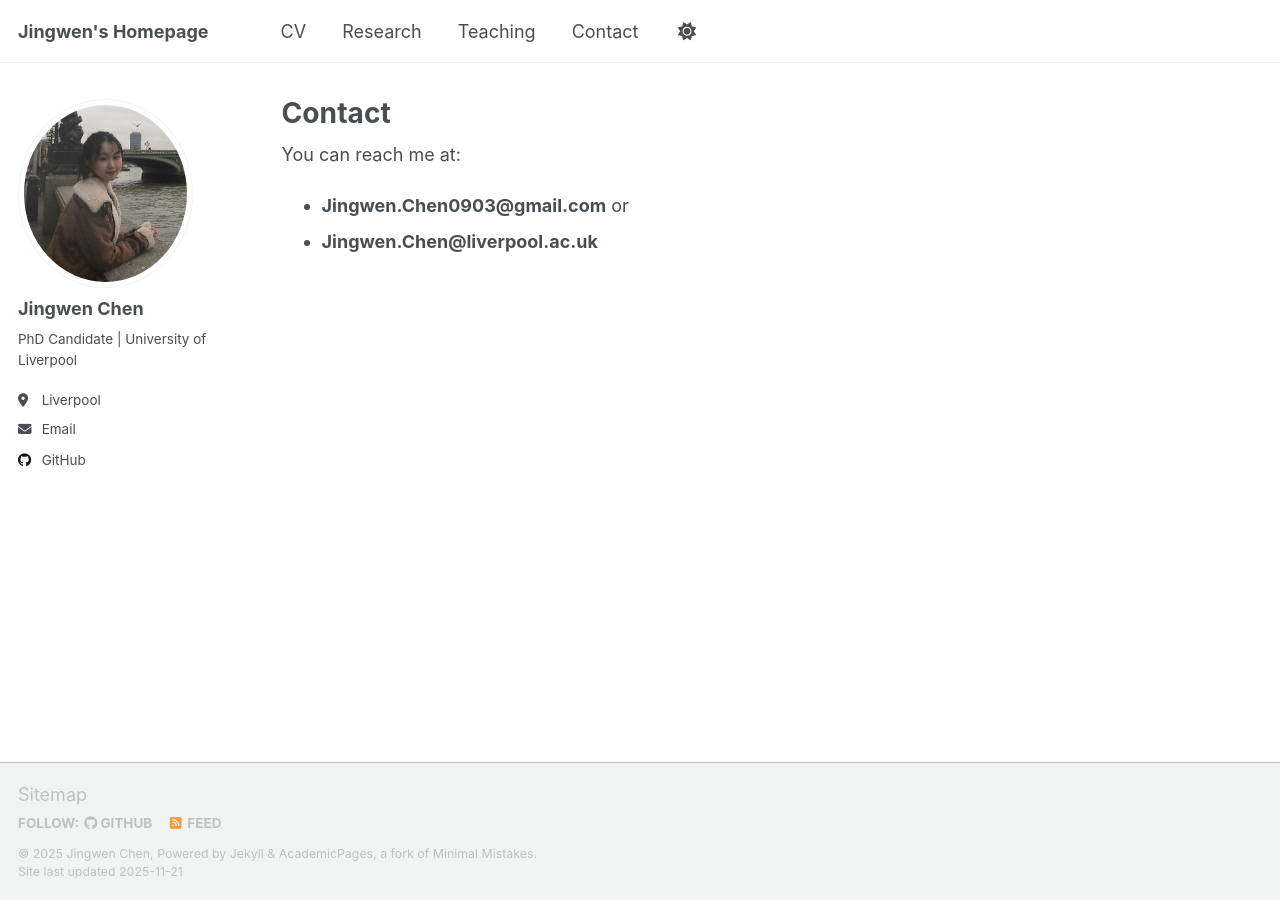
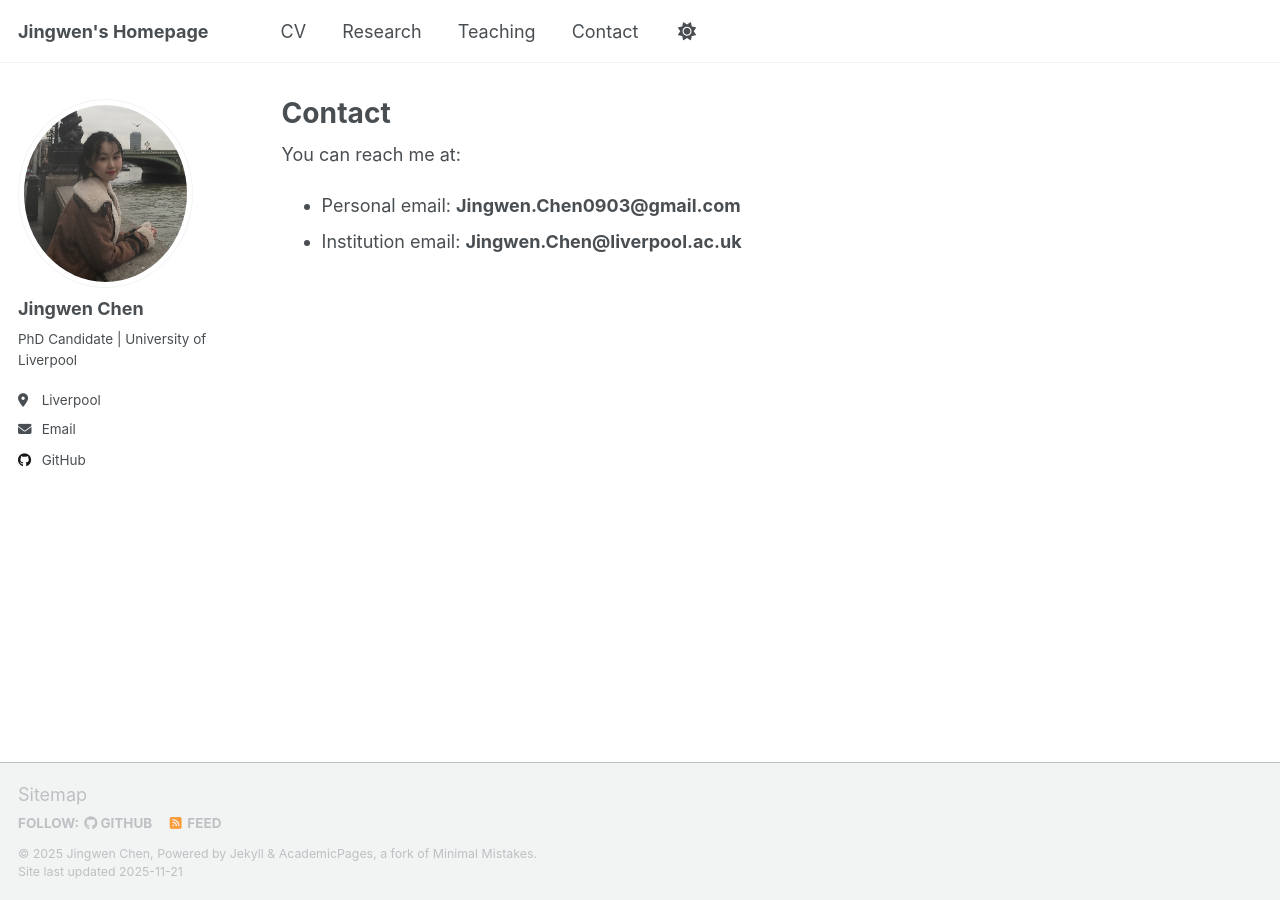
Before and after one commit to jingwenchen0903/jingwenchen0903.github.io, a Jekyll site: the page built from _pages/contact.md, in a window 1280 px wide. Built offline with Jekyll 4.4.1, drawn with Linux system fonts in a browser that asks for light colours; a script that is not in the unit is left out.

Commit message:
Update contact.md

```diff
--- a/_pages/contact.md
+++ b/_pages/contact.md
@@ -7,6 +7,5 @@ author_profile: true
 
 You can reach me at:
 
-- **Jingwen.Chen0903@gmail.com**
- or
-- **Jingwen.Chen@liverpool.ac.uk**
+- Personal email: **Jingwen.Chen0903@gmail.com**
+- Institution email: **Jingwen.Chen@liverpool.ac.uk**
```
